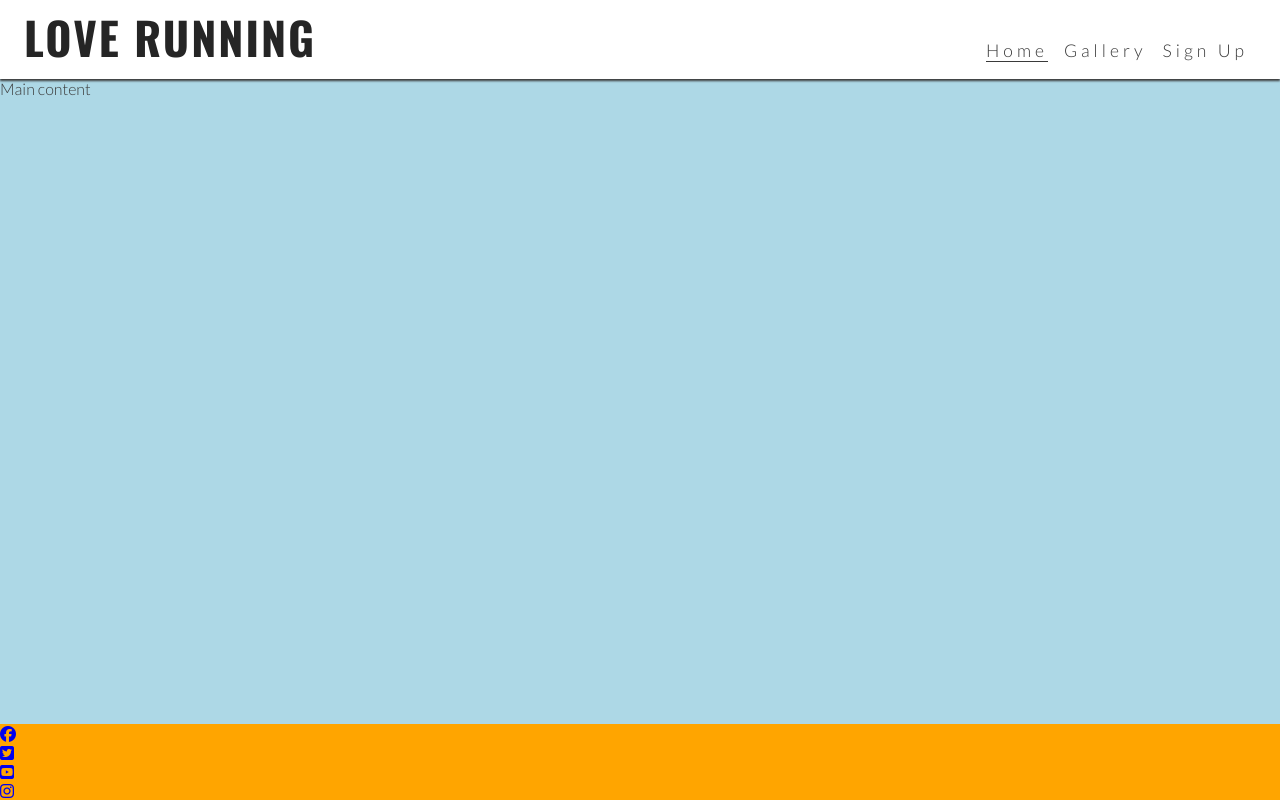
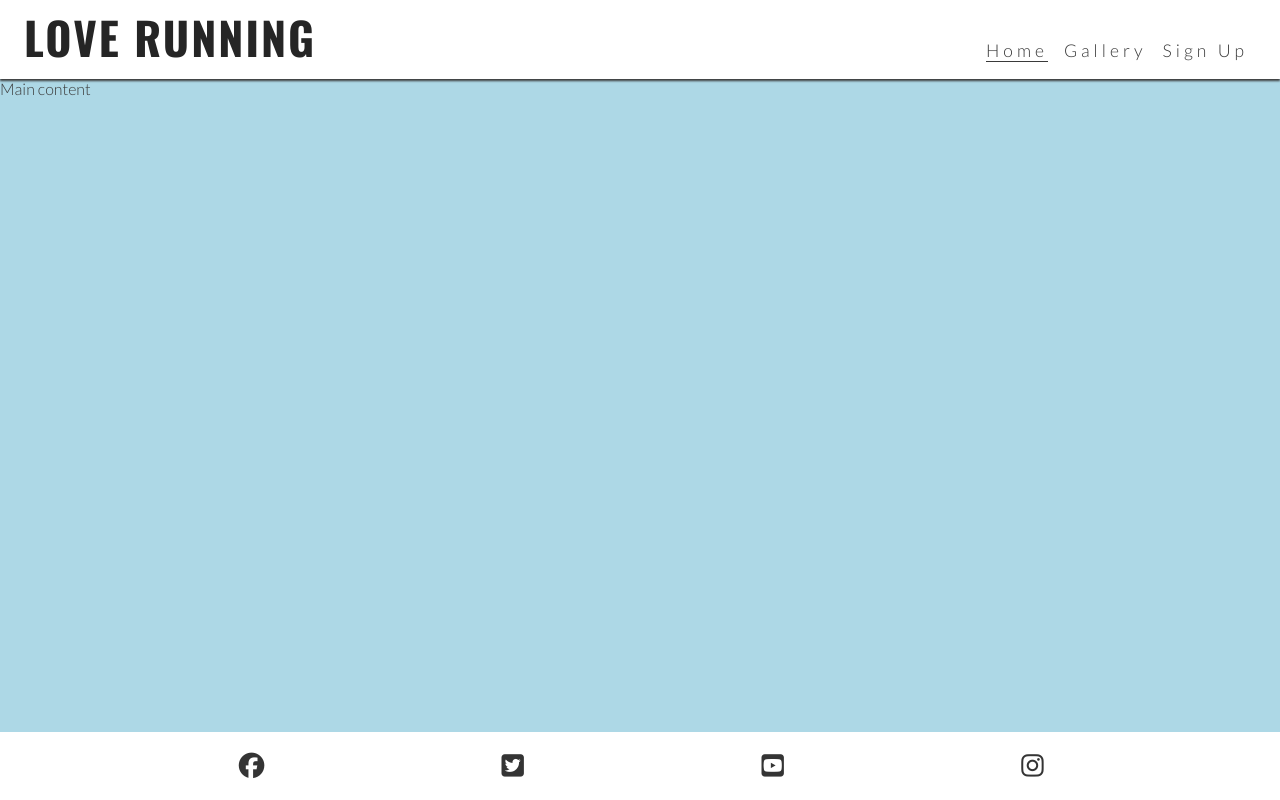
Before and after one commit to tina7e/love-running, a plain HTML site: page index.html in a window 1280 px wide. Drawn offline with nearby package versions, Linux system fonts and the light colour scheme.

Commit message:
Style footer icons for all screen sizes

```diff
--- a/assets/css/style.css
+++ b/assets/css/style.css
@@ -96,8 +96,18 @@ main {
 }
 
 /* Footer */
-footer {
-    background-color: orange;
+#social-networks {
+    text-align: center;
+    padding: 20px 0;
+    display: flex;
+    justify-content: space-evenly;
+    list-style-type: none;
+}
+
+#social-networks i {
+    font-size: 160%;
+    padding: 5%;
+    color: #343434;
 }
 
 /* Media query: tablets and larger (768px and up) */
--- a/index.html
+++ b/index.html
@@ -47,23 +47,26 @@
 
     <!-- Footer -->
     <footer>
-        <ul>
+        <ul id="social-networks">
             <!-- rel="noopener" to protect from possible attack when linking to external site -->
             <li><a href="https://www.facebook.com" target="_blank" rel="noopener"
                     aria-label="Visit our Facebook page (opens in a new tab)"><i class="fa-brands fa-facebook"></i></a>
 
             </li>
             <li><a href="https://twitter.com" target="_blank" rel="noopener"
-                    aria-label="Visit our Twitter page (opens in a new tab)"><i class="fa-brands fa-square-twitter"></i></a>
+                    aria-label="Visit our Twitter page (opens in a new tab)"><i
+                        class="fa-brands fa-square-twitter"></i></a>
 
             </li>
 
             <li><a href="https://www.youtube.com" target="_blank" rel="noopener"
-                    aria-label="Visit our Youtube page (opens in a new tab)"><i class="fa-brands fa-square-youtube"></i></a>
+                    aria-label="Visit our Youtube page (opens in a new tab)"><i
+                        class="fa-brands fa-square-youtube"></i></a>
 
             </li>
             <li><a href="https://www.instagram.com" target="_blank" rel="noopener"
-                    aria-label="Visit our Instagram page (opens in a new tab)"><i class="fa-brands fa-instagram"></i></a>
+                    aria-label="Visit our Instagram page (opens in a new tab)"><i
+                        class="fa-brands fa-instagram"></i></a>
 
             </li>
 
```
